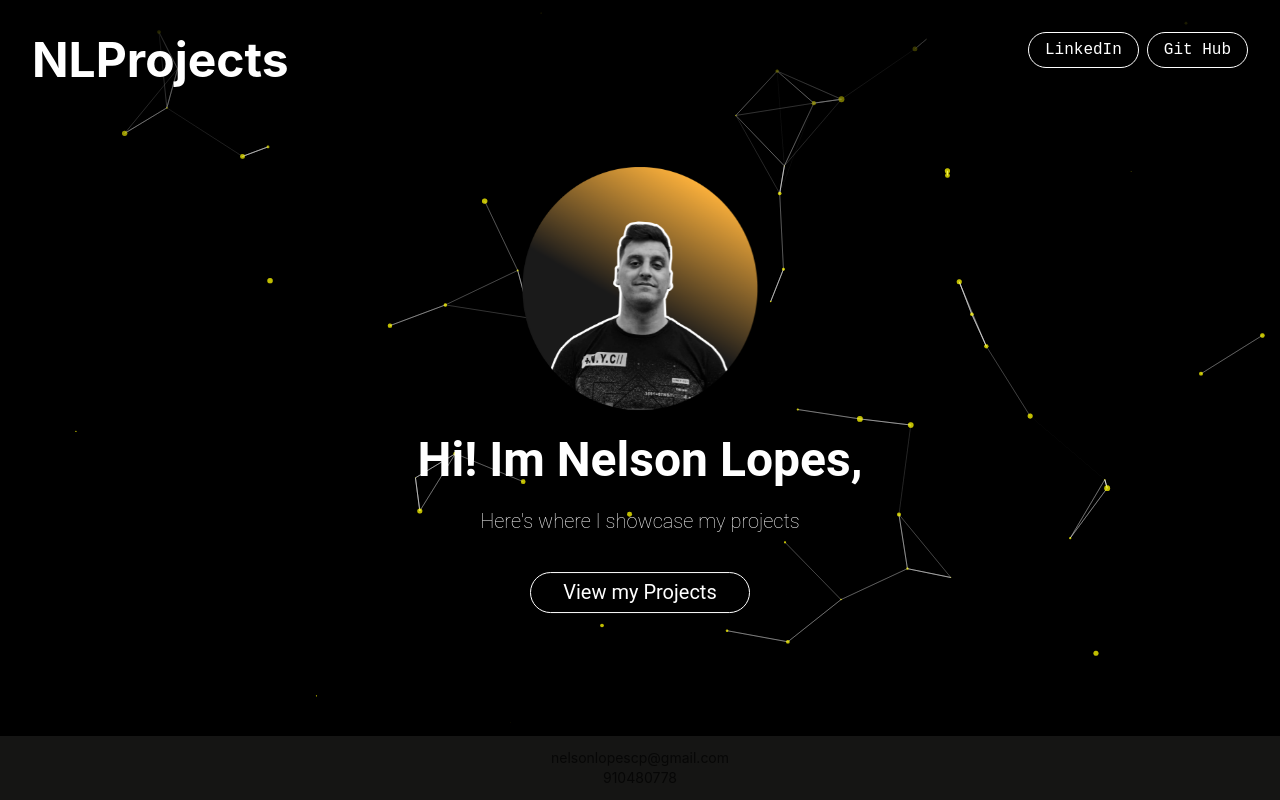
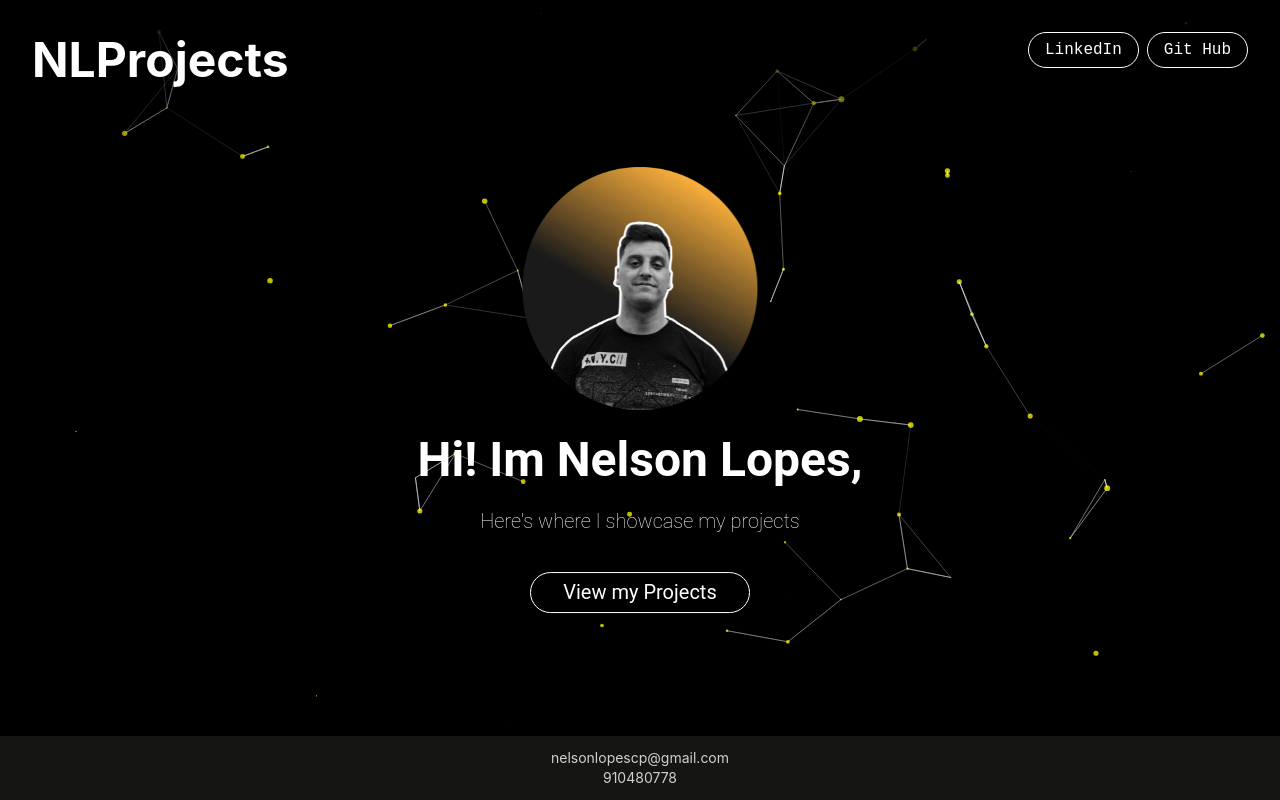
Before and after one commit to Dexterpolygon1605/blog, a React (Create React App) app: page / in a window 1280 px wide. Built offline with nearby package versions, Linux system fonts and the light colour scheme.

Commit message:
optimized footer 02

```diff
--- a/src/Components/Footer/Footer.js
+++ b/src/Components/Footer/Footer.js
@@ -4,8 +4,8 @@ const Footer = () => {
     return (
         <footer class="num z-2 fixed white-80 pv0 pv0-l ph4 w-100 mt6">
             <p class="f6">
-                <span href="mailto:nelsonlopescp2020@gmail.com" class="pointer tc black-70">nelsonlopescp@gmail.com
-                <p href="tel:+351910480778" class="pointer black-70 link tc mt1">910480778</p>
+                <span href="mailto:nelsonlopescp2020@gmail.com" class="pointer tc">nelsonlopescp@gmail.com
+                <p href="tel:+351910480778" class="pointer link tc mt1">910480778</p>
                 </span>
             </p>
         </footer>
```
